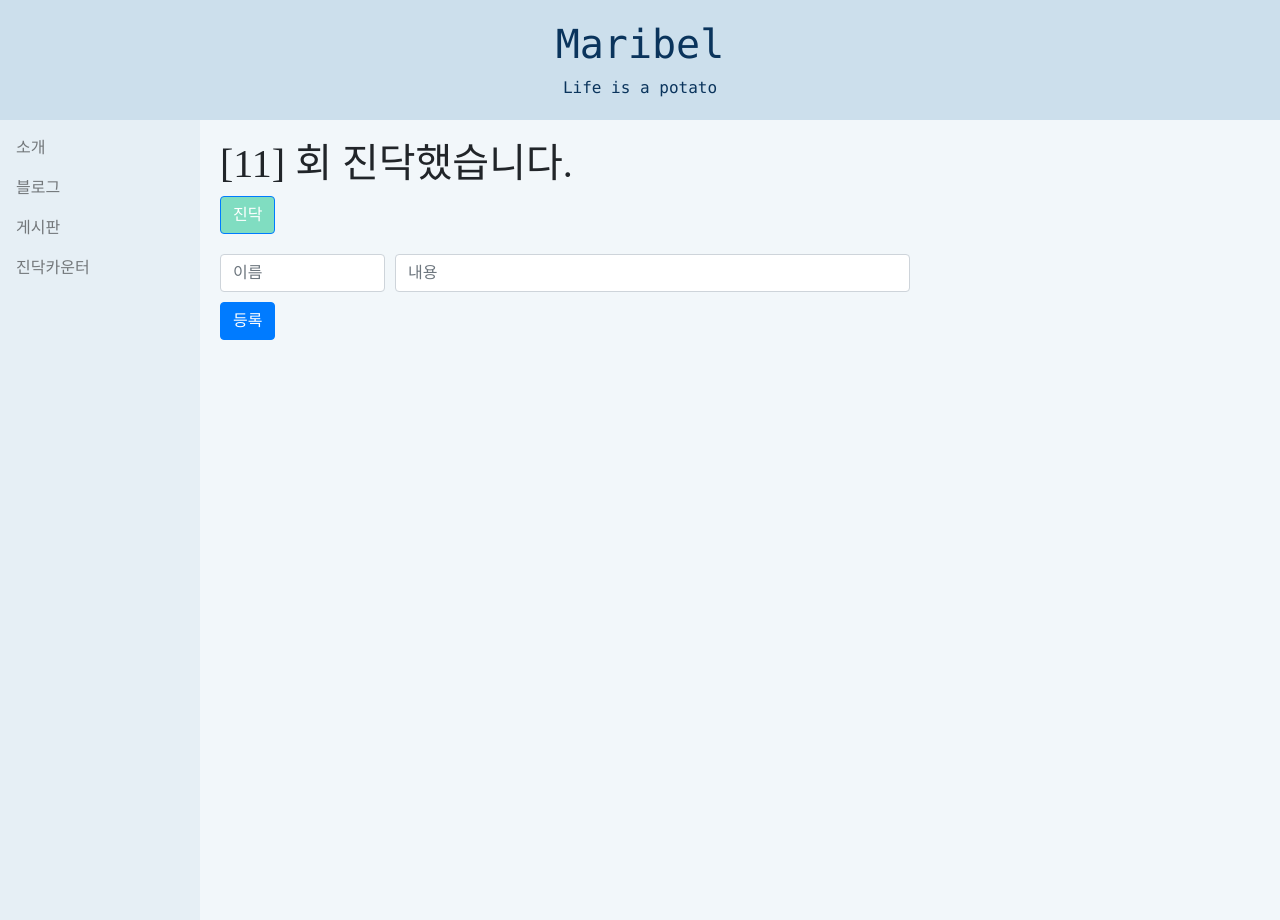
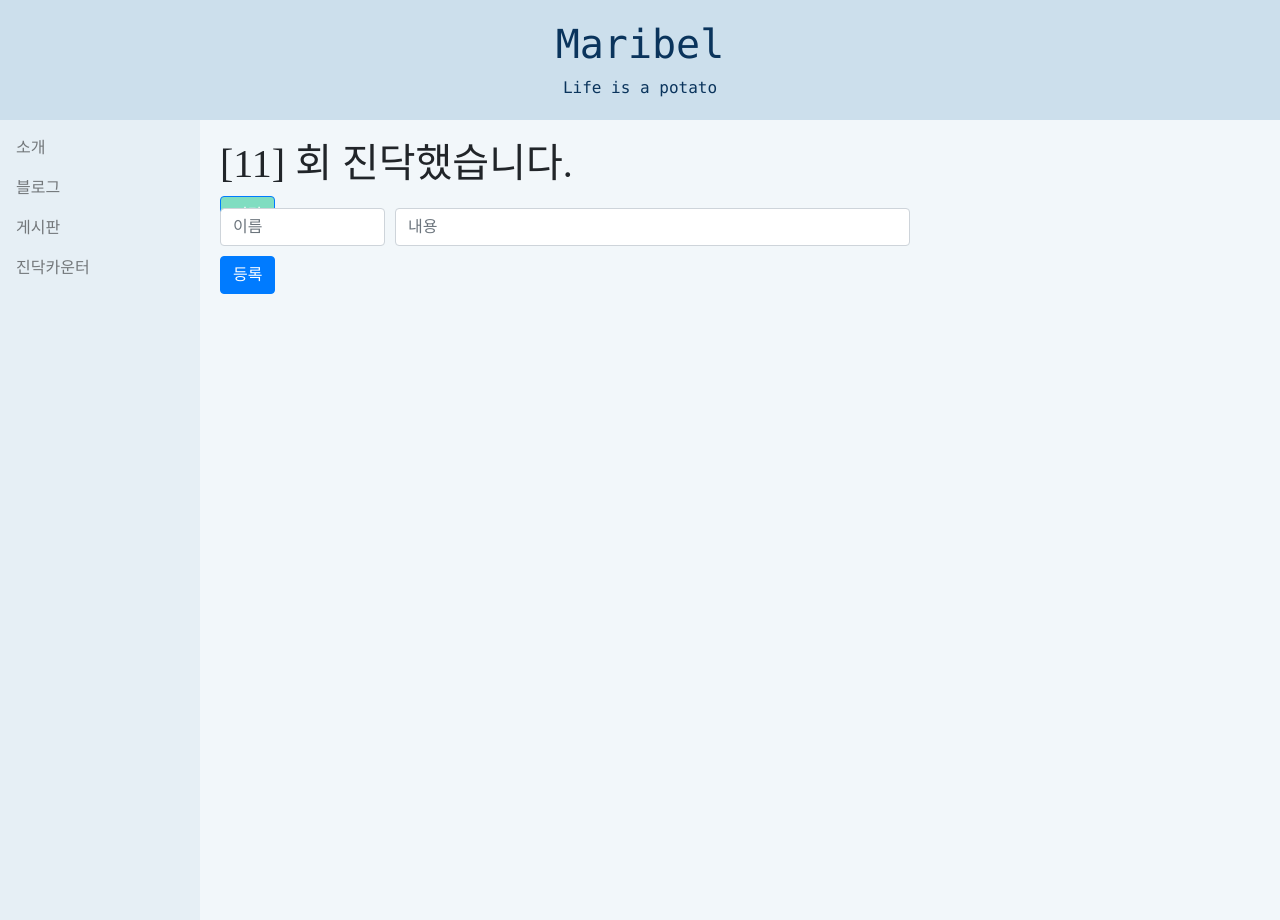
Before and after one commit to Bears-V7/maribel, a Flask app: template templates/zindak.html in a window 1280 px wide. Run offline with Flask 2, Linux system fonts and the light colour scheme; the template is opened without the code that fills it: values that come from a table or form of the project are taken from there, others are empty; data comes from the database, SQL or seed files in the repository; some libraries are stand-ins or nearby versions; some web fonts are replaced.

Commit message:
moving zindak

```diff
--- a/static/layout.css
+++ b/static/layout.css
@@ -31,7 +31,14 @@
     position: fixed;
     z-index: 1;
 }
-
+#zindak {
+    position: absolute;
+}
+#sub {
+    margin-top: 10px;
+    z-index: 1;
+    position: relative;
+}
 html, body {
     margin: 0;
     background-color: rgb(0, 95, 158);
--- a/templates/zindak.html
+++ b/templates/zindak.html
@@ -16,7 +16,7 @@
                     <input class="form-control" type="text" name="text" placeholder="내용">
                 </div>
             </div>
-            <input class="btn btn-primary" style="margin-top: 10px" type="submit" value="등록">
+            <input id='sub' class="btn btn-primary" type="submit" value="등록">
         </form>
     </div>
 
@@ -39,6 +39,7 @@
         }
         zindak.style.backgroundColor=color;
         zindak.addEventListener("transitionend", ending);
+        document.addEventListener("mousemove", function(event){mouse(event);});
         function spin() {
             zindak.style.transform="rotate(360deg)";
             zindak.style.transition="transform 1s"
@@ -47,5 +48,10 @@
             zindak.style.transform="rotate(360deg)";
             zindak.style.transition="transform 1s"
         }
+        function mouse(e) {
+            zindak.style.left=max(200, e.clientX-24)+'px';
+            zindak.style.top=e.clientY-8+'px';
+        }
+        function max(a, b) {if (a>b) return a; else return b;}
     </script>
 {% endblock %}
```
